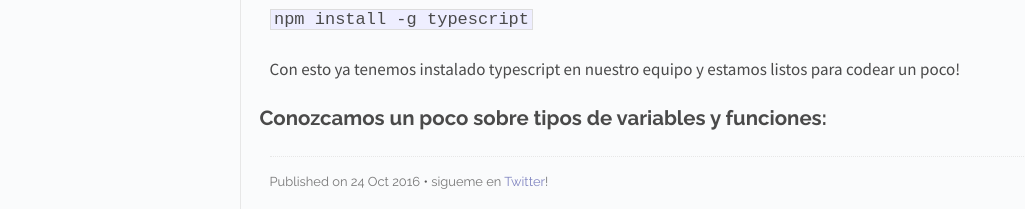
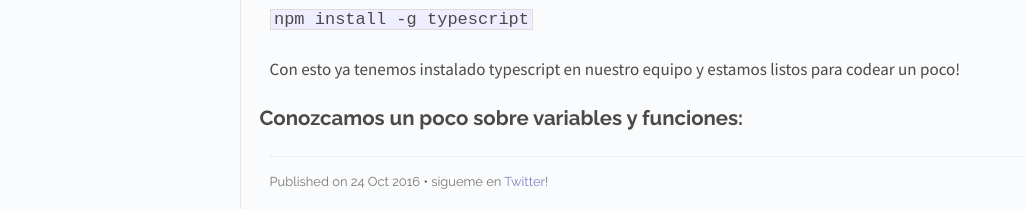
Before and after one commit to EnriqueV/Enriquev.github.io, a Jekyll site: the page built from _posts/2016-10-24-test.markdown, in a window 1280 px wide. Shown: the part 887-1096 px from the top of the page, without its empty margins (118-1143 px from the left). Built offline with Jekyll 4.4.1, drawn with Linux system fonts in a browser that asks for light colours; Markdown is read by kramdown in place of the engine named in the settings.

Commit message:
Updated Test

```diff
--- a/_posts/2016-10-24-test.markdown
+++ b/_posts/2016-10-24-test.markdown
@@ -23,4 +23,4 @@ Instalar TypeScript es bastante simple podemos hacerlos desde # NPM usando:
 
 Con esto ya tenemos instalado typescript en nuestro equipo y estamos listos para codear un poco!
 
-## Conozcamos un poco sobre tipos de variables y funciones:
+## Conozcamos un poco sobre  variables y funciones:
```
